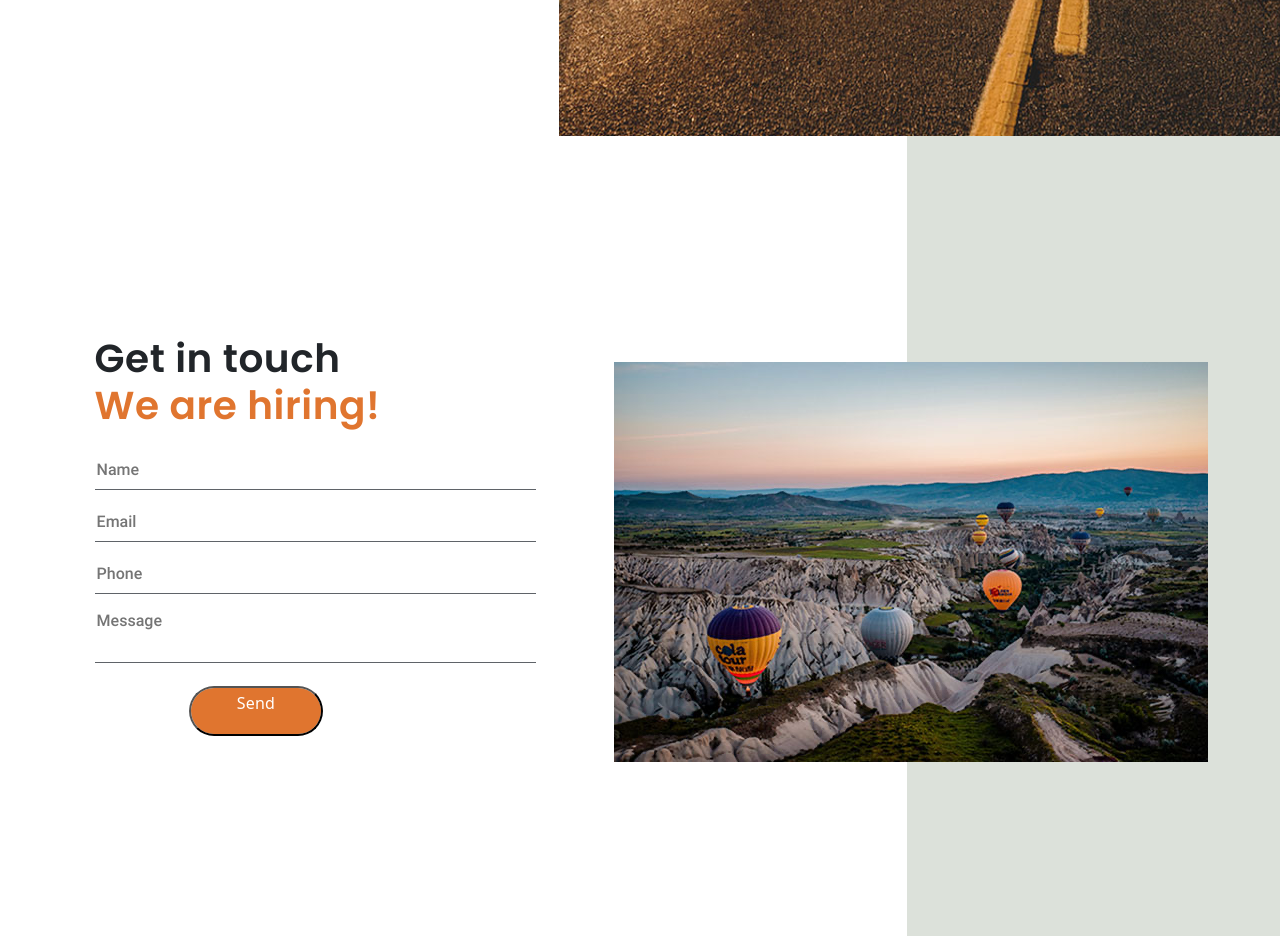
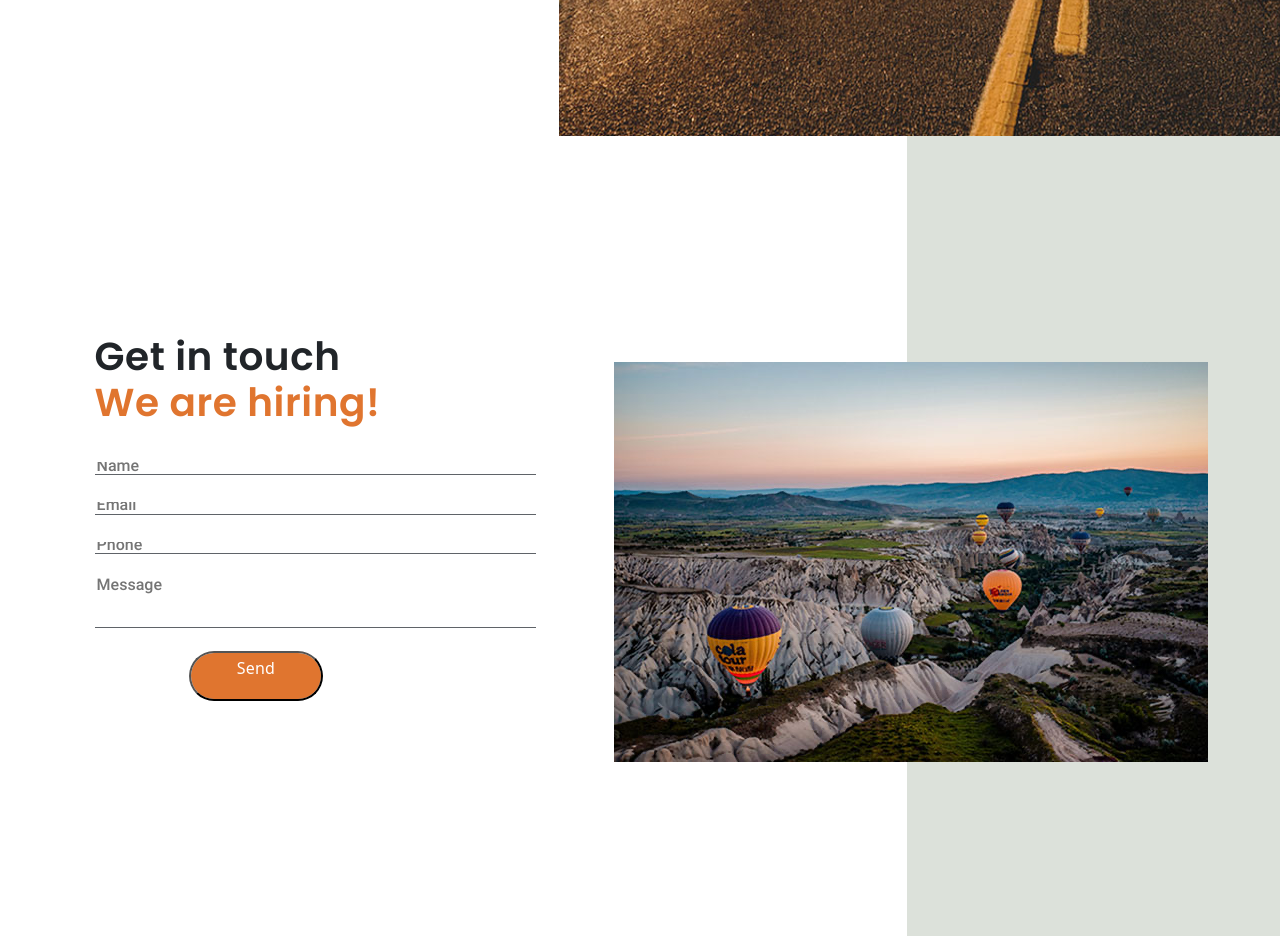
Before and after one commit to facundoaguilera/FrontEnd-MundosE-React, a React (Create React App) app in the folder pin-react/: page / in a window 1280 px wide. Shown: the part 2960-3896 px from the top of the page. Built offline with nearby package versions, Linux system fonts and the light colour scheme.

Commit message:
Agrego Formulario
En la seccion 5 se agrega el componente Formulario, y se renderiza en el index de esa seccion

```diff
--- /dev/null
+++ b/pin-react/src/components/seccion5/Formulario.js
@@ -0,0 +1,35 @@
+import react,{useState} from "react";
+
+function Formulario(params) {
+    const [data, setData] = useState({"Name":"","Email":"","Phone":"","Message":"" })
+    const handleInputChange = (event) => {
+
+        setData({
+            ...data, //esto realiza una copia de data
+            [event.target.name]:event.target.value
+        })
+    }
+    const sendData = (event) => {
+        event.preventDefault();
+        console.log(data.Name+" "+data.Email+" "+data.Phone+ " "+data.Message)
+    }
+    return (
+        <form onSubmit={sendData}>
+            <input type="text" name="Name" id="nombre" placeholder="Name" onChange={handleInputChange}/>
+            <input type="text" name="Email" id="Email" placeholder="Email" onChange={handleInputChange}/>
+            <input type="number" name="Phone" id="Phone" placeholder="Phone" onChange={handleInputChange}/>
+            <input type="text" name="Message" id="Message" placeholder="Message" onChange={handleInputChange}/>
+            <div>
+            <button class="ReadMore" type="submit"><p>
+                          Send
+                        </p>
+            </button>
+            </div>
+        </form>
+
+
+    )
+
+}
+
+export default Formulario;
--- a/pin-react/src/components/seccion5/index.js
+++ b/pin-react/src/components/seccion5/index.js
@@ -1,15 +1,36 @@
-import React from "react";
+import React,{useState} from "react";
 import Section5 from "./seccion5";
+import Formulario from "./Formulario";
+import s5image from "../../styles/images/contact-image.png";
+
 
 
 function Section5F(){
 
 
     return (
-        <div>
-            {/* {<h1>{props.titulo}</h1>} */}
-            <Section5/>
-        </div>
+        // <div>
+        //
+        //     {/* {<Section5/>} */} original
+        // </div>
+        <section class="s5">
+
+            <div class="s5Content">
+
+                    <div class="s5Form">
+                        <div class="s5title">
+                          <h1 class="S2Title">  <p>Get in touch</p>
+                            <p class="S2Subtitle">We are hiring!</p>
+                          </h1>
+                        </div>
+                    <Formulario/>
+                    </div>
+                    <div class="s5img" id="boton2">
+                        <img src={s5image} alt=""/>
+                    </div>
+            </div>
+
+        </section>
     )
 
 
--- a/pin-react/src/components/seccion5/seccion5.js
+++ b/pin-react/src/components/seccion5/seccion5.js
@@ -1,5 +1,6 @@
 import react from "react";
 import s5image from "../../styles/images/contact-image.png";
+
 function Section5(){
     return(
         <section class="s5">
@@ -11,16 +12,19 @@ function Section5(){
                           <h1 class="S2Title">  <p>Get in touch</p>
                             <p class="S2Subtitle">We are hiring!</p>
                           </h1>
-                    </div>
+                        </div>
+                    <form>
                         <input type="text" name="nombre" id="nombre" placeholder="Name"/>
                         <input type="text" name="Email" id="Email" placeholder="Email"/>
                         <input type="number" name="Phone" id="Phone" placeholder="Phone"/>
                         <input type="text" name="Message" id="Message" placeholder="Message"/>
+
                         <button class="ReadMore"><p>
                           Send
                         </p>
 
                         </button>
+                    </form>
                     </div>
                     <div class="s5img" id="boton2">
                         <img src={s5image} alt=""/>
```
